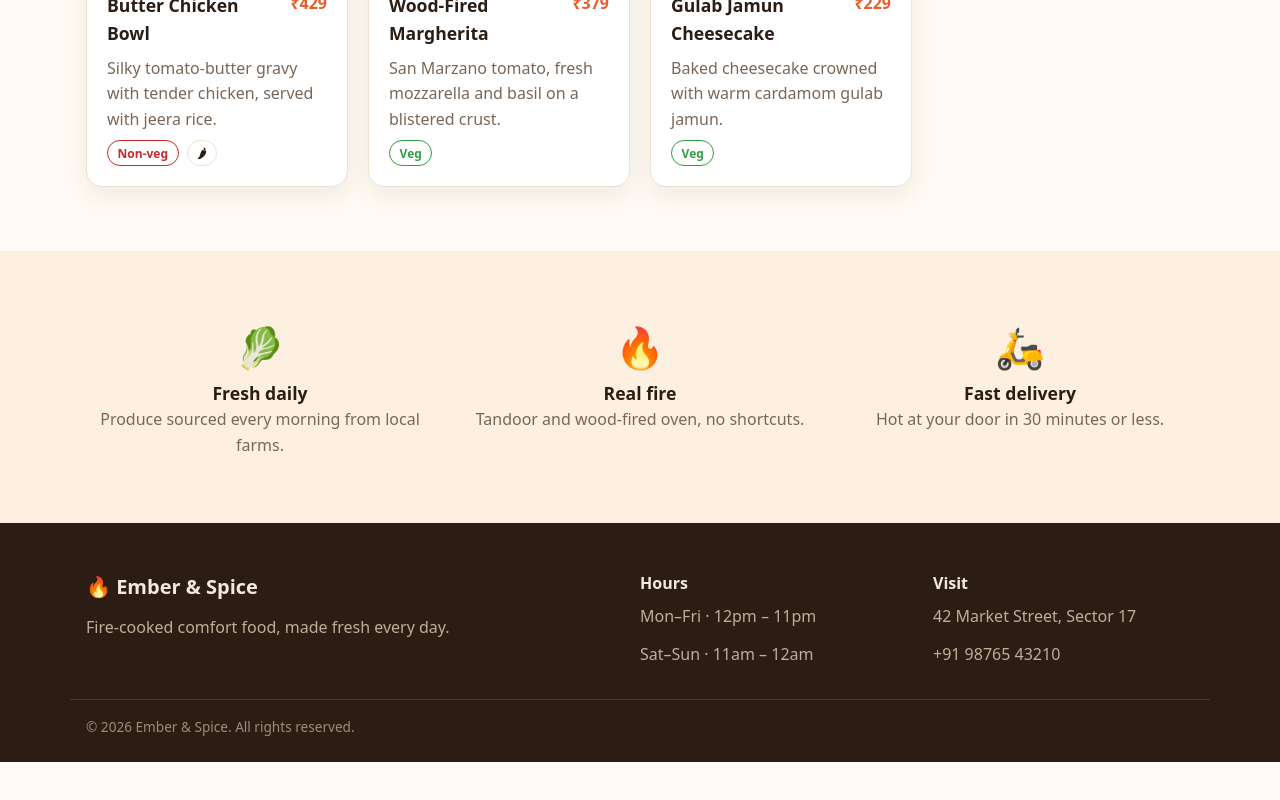
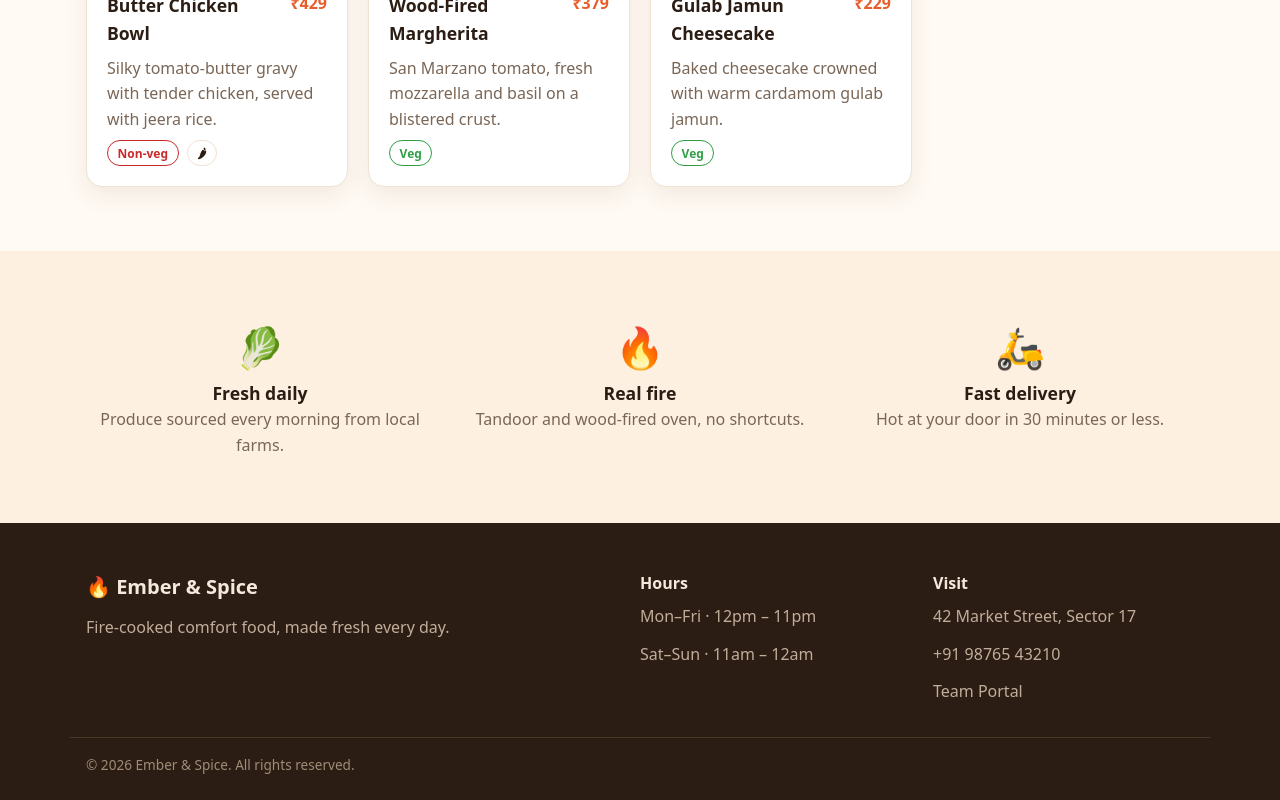
Before and after one commit to Axoloai/-shared-menu-site, a Next.js app: page / in a window 1280 px wide. Shown: the part 1005-1805 px from the top of the page. Before the commit the page ends 1767 px from the top, so only its background shows below. Built offline with nearby package versions, Linux system fonts and the light colour scheme.

Commit message:
Add Team Portal link to the footer

```diff
--- a/components/Footer.js
+++ b/components/Footer.js
@@ -15,6 +15,7 @@ export default function Footer() {
           <h4>Visit</h4>
           <p className="muted">42 Market Street, Sector 17</p>
           <p className="muted">+91 98765 43210</p>
+          <p className="muted"><a href="https://www.axolo.ai/login/client" style={{ color: "inherit" }}>Team Portal</a></p>
         </div>
       </div>
       <p className="container copyright">
```
